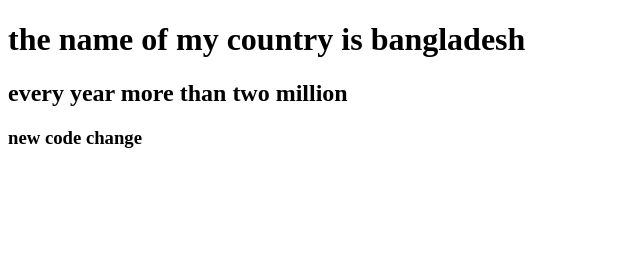
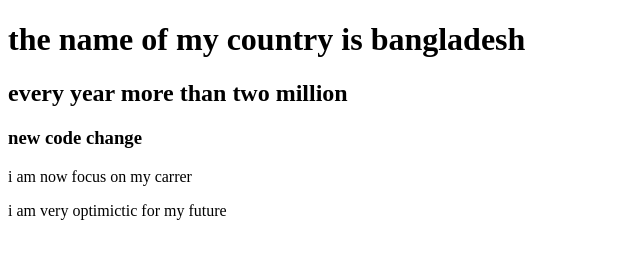
Before and after one commit to arafat717/my-fourth-repo, a plain HTML site: page index.html in a window 1280 px wide. Shown: the whole page, without its empty margins (0-640 px from the left). Drawn offline with Linux system fonts and the light colour scheme.

Commit message:
style sheet

```diff
--- a/index.html
+++ b/index.html
@@ -5,10 +5,13 @@
     <meta http-equiv="X-UA-Compatible" content="IE=edge">
     <meta name="viewport" content="width=device-width, initial-scale=1.0">
     <title>my fourth github repo</title>
+    <link rel="stylesheet" href="style.css">
 </head>
 <body>
     <h1>the name of my country is bangladesh</h1>
     <h2>every year more than two million</h2>
     <h3>new code change</h3>
+    <p>i am now focus on my carrer</p>
+    <p>i am very optimictic for my future</p>
 </body>
 </html>
```
Also changed, not shown: style.css (added).
